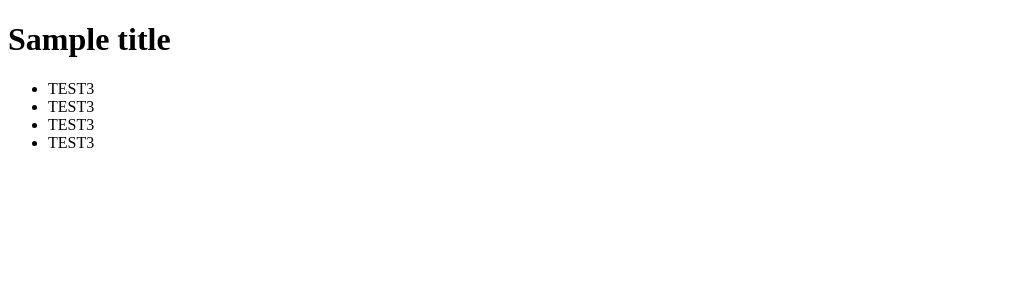
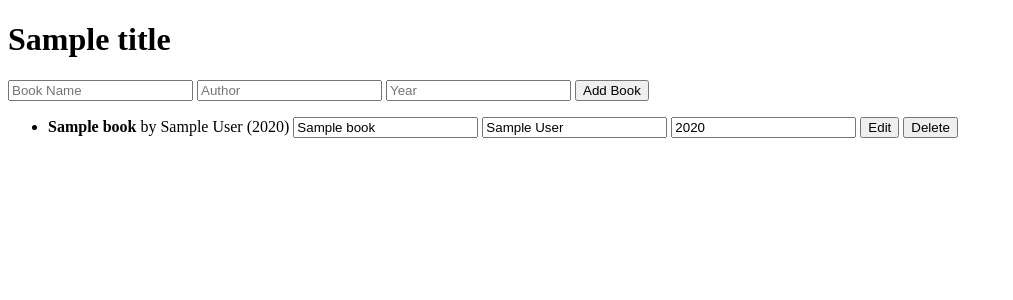
Before and after one commit to KonradAndOsman/BookTracker, a Node server app: template views/index.ejs in a window 1280 px wide. Shown: the top 300 px of the page, without its empty margins (0-1013 px from the left). Run offline with Node 20, Linux system fonts and the light colour scheme; the template is opened without the code that fills it: most values are stand-ins (such as "Sample title", 1, 10 or a date in 2020).

Commit message:
Adding booktracker html

```diff
--- a/package.json
+++ b/package.json
@@ -12,6 +12,7 @@
     "debug": "~2.6.9",
     "ejs": "~2.6.1",
     "express": "~4.16.1",
+    "firebase": "^11.6.0",
     "http-errors": "~1.6.3",
     "mocha": "^9.2.0",
     "morgan": "~1.9.1"
--- a/views/index.ejs
+++ b/views/index.ejs
@@ -5,11 +5,27 @@
   </head>
   <body>
     <h1><%= title %></h1>
+    <form action="/add" method="POST">
+      <input type="text" name="name" placeholder="Book Name" required />
+      <input type="text" name="author" placeholder="Author" required />
+      <input type="number" name="year" placeholder="Year" required />
+      <button type="submit">Add Book</button>
+    </form>
     <ul>
-      <li>TEST3</li>
-      <li>TEST3</li>
-      <li>TEST3</li>
-      <li>TEST3</li>
+      <% books.forEach(book => { %>
+        <li>
+          <strong><%= book.name %></strong> by <%= book.author %> (<%= book.year %>)
+          <form action="/edit/<%= book.id %>" method="POST" style="display:inline;">
+            <input type="text" name="name" value="<%= book.name %>" required />
+            <input type="text" name="author" value="<%= book.author %>" required />
+            <input type="number" name="year" value="<%= book.year %>" required />
+            <button type="submit">Edit</button>
+          </form>
+          <form action="/delete/<%= book.id %>" method="POST" style="display:inline;">
+            <button type="submit">Delete</button>
+          </form>
+        </li>
+      <% }); %>
     </ul>
   </body>
 </html>
```
Also changed, not shown: 1 other file.
